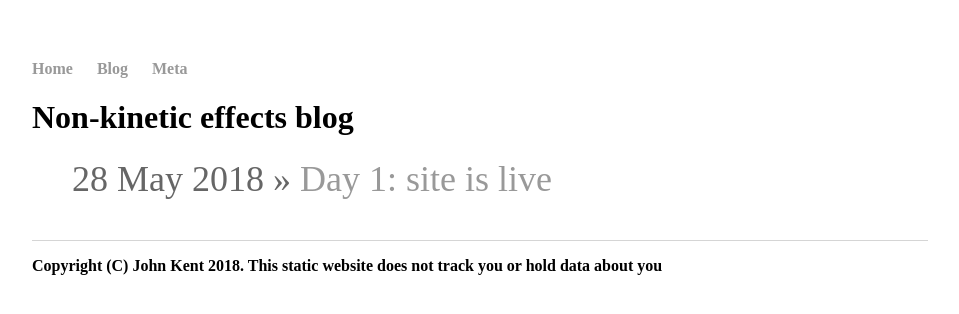
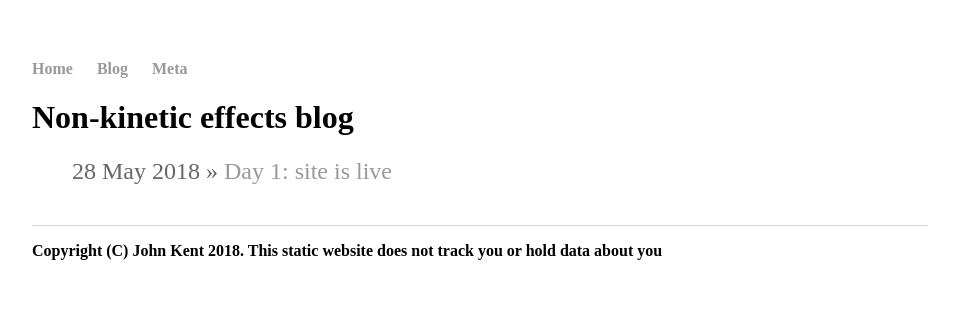
Before and after one commit to KineticLensman/KineticLensman.github.io, a Jekyll site: the page built from blog/index.html, in a window 1280 px wide. Shown: the top 314 px of the page, without its empty margins (160-1119 px from the left). Built offline with Jekyll 4.4.1, drawn with Linux system fonts in a browser that asks for light colours.

Commit message:
Update main.css

```diff
--- a/css/main.css
+++ b/css/main.css
@@ -40,6 +40,6 @@ ul.posts {
 
 ul.posts li {
     list-style: none;
-    font-size: 1.5em; /* not specified before */
+    /* font-size: 1.5em; /* not specified before */
     color: #666;
 }
```
